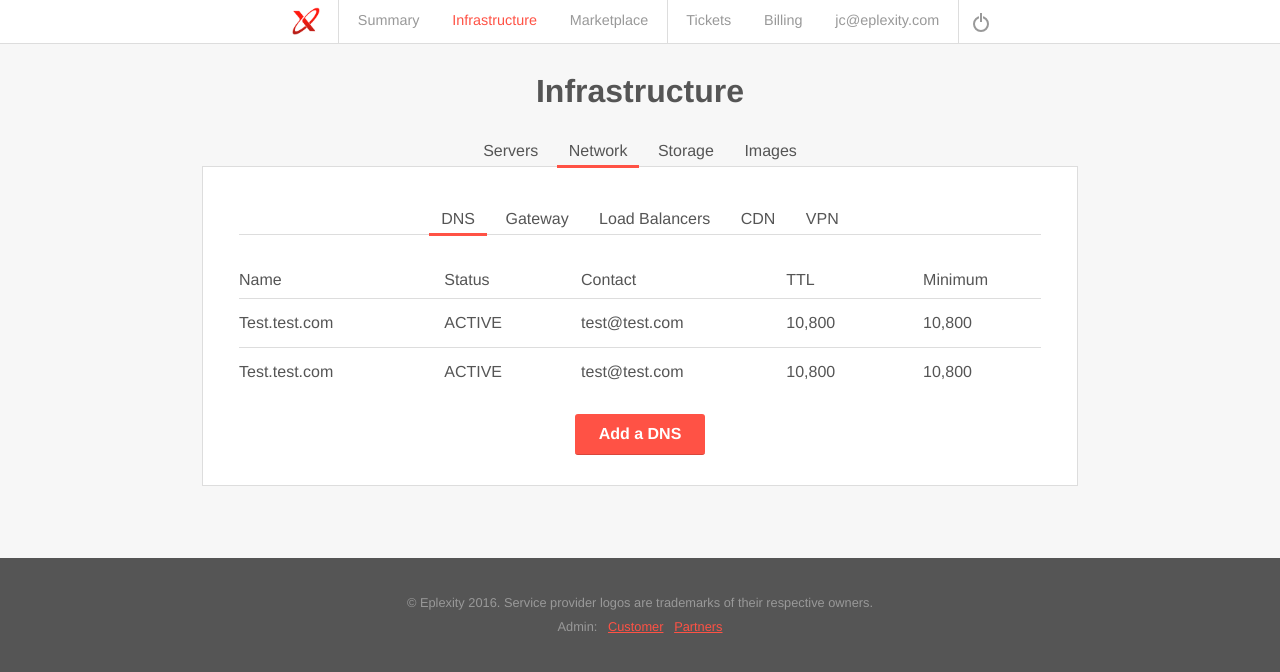
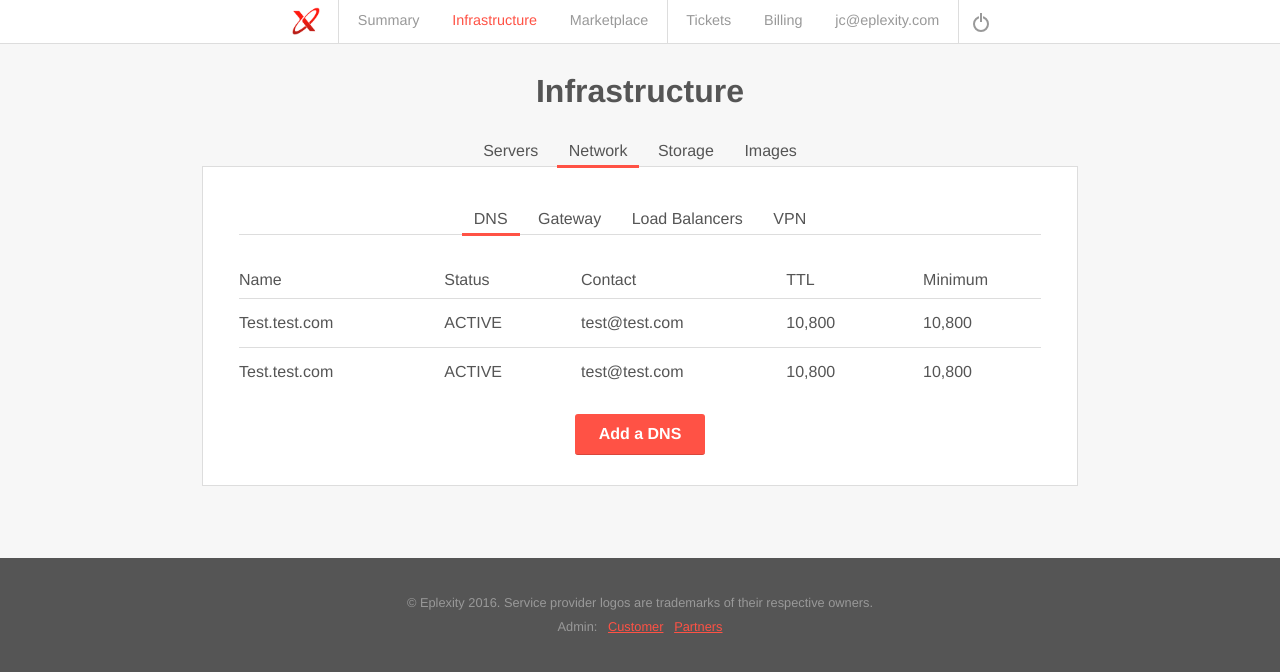
Before and after one commit to fairheadcreative/eplexity, a Jekyll site: the page built from infrastructure.html, in a window 1280 px wide. Shown: the top 672 px of the page. Built offline with Jekyll 4.4.1, drawn with Linux system fonts in a browser that asks for light colours.

Commit message:
Update DNS new 0

```diff
--- a/_includes/subpage/infrastructure-tab-network.html
+++ b/_includes/subpage/infrastructure-tab-network.html
@@ -3,7 +3,6 @@
       <li data-sub-tab="dns" class="sub-active">DNS</li>
       <li data-sub-tab="gateway">Gateway</li>
       <li data-sub-tab="loadBalancers">Load Balancers</li>
-      <li data-sub-tab="cdn">CDN</li>
       <li data-sub-tab="vpn">VPN</li>
     </ul>
   </div>
@@ -164,14 +163,34 @@
     </div>
   </div>
 
-  <div class="sub-plate-tab" data-sub-plate="cdn">
+  <div class="sub-plate-tab" data-sub-plate="vpn">
     <div class="group">
-      CDN
+      <ul class="heading">
+        <li class="span-3">Name</li>
+        <li class="span-3">Platform</li>
+        <li class="span-3">Gateway ID</li>
+        <li class="span-3">Type</li>
+      </ul>
+
+      <div class="row">
+        <div class="span-3" data-title="Name">
+          <a href="#">Test Title 1</a>
+        </div>
+        <div class="span-3" data-title="Platform">
+          Faction Bloc A
+        </div>
+        <div class="span-3" data-title="Gateway ID">
+          12345
+        </div>
+        <div class="span-3" data-title="Type">
+          Example Type
+        </div>
+      </div>
+    </div>
+
+    <div class="group">
+      <div class="action-handler">
+        <a class="button" href="#">Add a VPN</a>
+      </div>
     </div>
   </div>
-
-  <div class="sub-plate-tab" data-sub-plate="vpn">
-    <div class="group">
-      VPN
-    </div>
-  </div>
```
